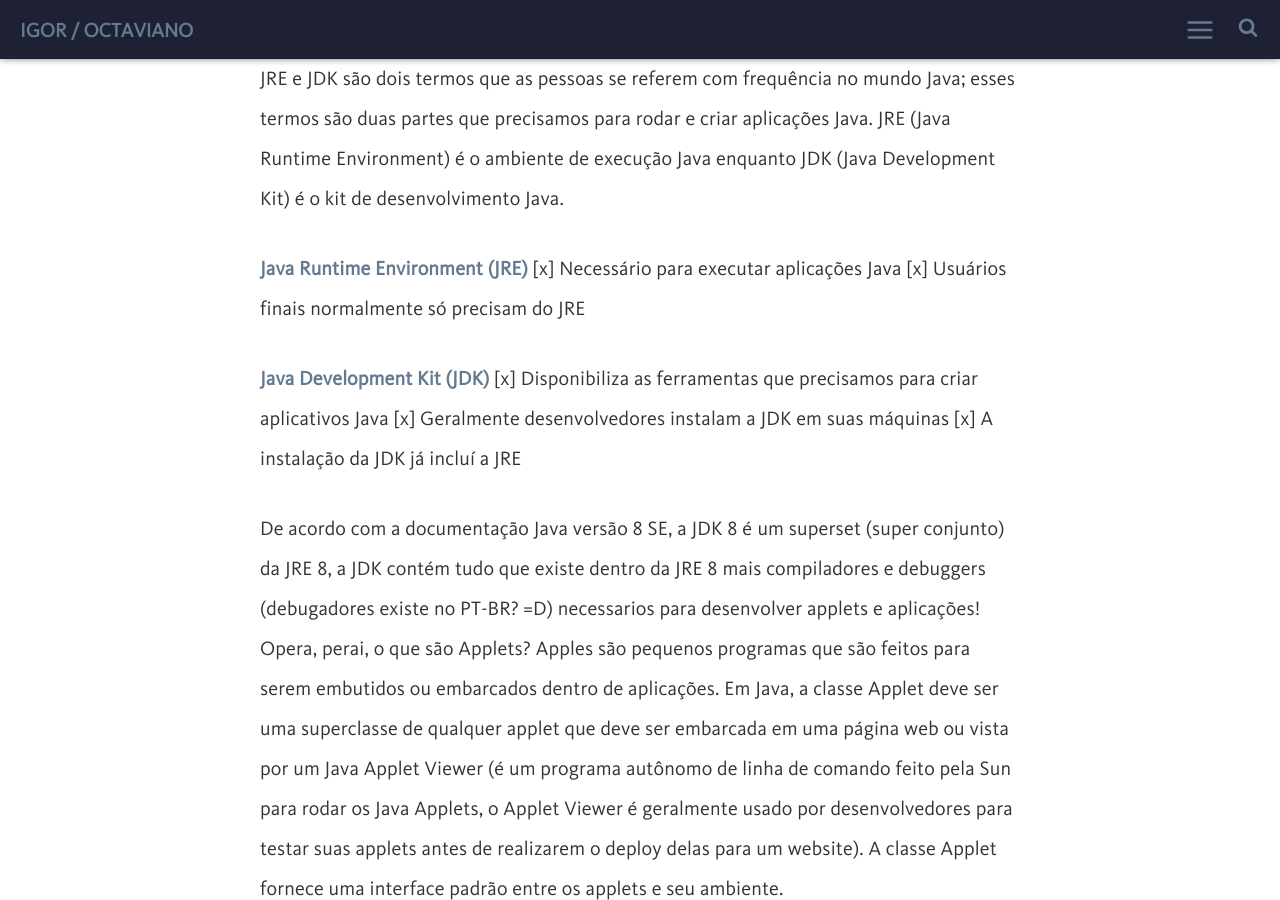
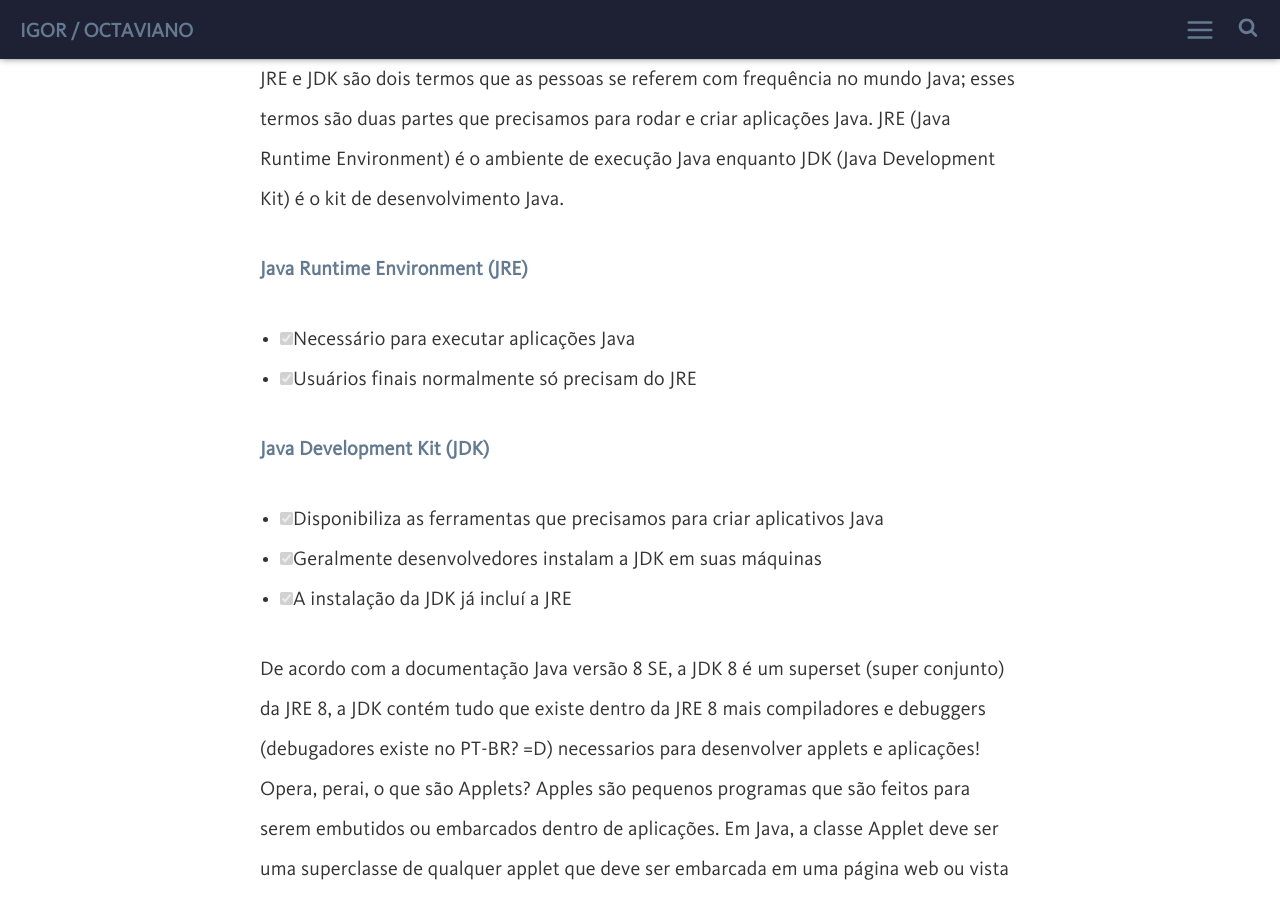
Before and after one commit to igoroctaviano/blog, a Jekyll site: the page built from _posts/2017-04-20-fundamentos-em-java.md, in a window 1280 px wide and 900 px high, scrolled down 1839 px. Built offline with Jekyll 4.4.1, drawn with Linux system fonts in a browser that asks for light colours; comment, search, counter and statistics services are not loaded; some of the changed lines change nothing that is shown.

Commit message:
Fix links and checkbox

```diff
--- a/_posts/2017-04-20-fundamentos-em-java.md
+++ b/_posts/2017-04-20-fundamentos-em-java.md
@@ -25,10 +25,10 @@
 Geralmente, quando alguem fala de Java no contexto de ambiente de execução, eles
 estão se referindo ao Java SE ou Java Standard Edition (ambiente básico de Java),
 mas existem outros ambientes que se derivaram deste, como o Java EE (Java Enterprise Edition),
-Java ME (Java Micro Edition) e o [JavaFX](https://docs.oracle.com/javaf), todos eles sendo super conjuntos ou sub conjuntos
+Java ME (Java Micro Edition) e o [JavaFX](https://docs.oracle.com/javaf){:target="_blank"}, todos eles sendo super conjuntos ou sub conjuntos
 da versão standard (padrão). Java é tão flexível que existem ambientes de execução
-que não são amarrados ao Java produzido pela [Oracle](https://www.oracle.com/br/),
-o exemplo mais conhecido é o [Android](https://www.google.com.br/url?sa=t&rct=j&q=&esrc=s&source=web&cd=1&cad=rja&uact=8&ved=0ahUKEwjpr9v4yb3TAhUGkJAKHR0iAFgQFgglMAA&url=https%3A%2F%2Fwww.android.com%2Fintl%2Fpt-BR_br%2F&usg=AFQjCNGLx65qg4JE5zi0juTlAnyY5oTvpQ&sig2=Kj9oy8F4Bs8x4LgI4UoCYg),
+que não são amarrados ao Java produzido pela [Oracle](https://www.oracle.com/br/){:target="_blank"},
+o exemplo mais conhecido é o [Android](https://www.google.com.br/url?sa=t&rct=j&q=&esrc=s&source=web&cd=1&cad=rja&uact=8&ved=0ahUKEwjpr9v4yb3TAhUGkJAKHR0iAFgQFgglMAA&url=https%3A%2F%2Fwww.android.com%2Fintl%2Fpt-BR_br%2F&usg=AFQjCNGLx65qg4JE5zi0juTlAnyY5oTvpQ&sig2=Kj9oy8F4Bs8x4LgI4UoCYg){:target="_blank"},
 o Android produz produz um ambiente de execução bem diferente que a versão Standard da Oracle.
 A coisa é que todos esses ambientes suportam efetivamente a mesma linguagem de programação, **Java!**.
 
@@ -40,17 +40,17 @@
 <!-- Adicionar imagem -->
 
 **Java Runtime Environment (JRE)**
-[x] Necessário para executar aplicações Java
-[x] Usuários finais normalmente só precisam do JRE
+- [x] Necessário para executar aplicações Java
+- [x] Usuários finais normalmente só precisam do JRE
 
 **Java Development Kit (JDK)**
-[x] Disponibiliza as ferramentas que precisamos para criar aplicativos Java
-[x] Geralmente desenvolvedores instalam a JDK em suas máquinas
-[x] A instalação da JDK já incluí a JRE
+- [x] Disponibiliza as ferramentas que precisamos para criar aplicativos Java
+- [x] Geralmente desenvolvedores instalam a JDK em suas máquinas
+- [x] A instalação da JDK já incluí a JRE
 
 De acordo com a documentação Java versão 8 SE, a JDK 8 é um superset (super conjunto) da JRE 8, a JDK contém tudo que existe dentro da JRE 8 mais compiladores e debuggers (debugadores existe no PT-BR? =D) necessarios para desenvolver applets e aplicações! Opera, perai, o que são Applets? Apples são pequenos programas que são feitos para serem embutidos ou embarcados dentro de aplicações. Em Java, a classe Applet deve ser uma superclasse de qualquer applet que deve ser embarcada em uma página web ou vista por um Java Applet Viewer (é um programa autônomo de linha de comando feito pela Sun para rodar os Java Applets, o Applet Viewer é geralmente usado por desenvolvedores para testar suas applets antes de realizarem o deploy delas para um website). A classe Applet fornece uma interface padrão entre os applets e seu ambiente.
 
-[Aqui](http://docs.oracle.com/javase/8/docs/) voce vai encontrar o diagrama conceitual de tudo isso e muito mais (todos os componentes menores que pertencem a JDK e a JRE).
+[Aqui](http://docs.oracle.com/javase/8/docs/){:target="_blank"} voce vai encontrar o diagrama conceitual de tudo isso e muito mais (todos os componentes menores que pertencem a JDK e a JRE).
 
 ## Criando e Executando aplicações Java
 Então como tudo isso funciona? Se nós sentarmos e digitarmos um arquivo fonte de Java
```
